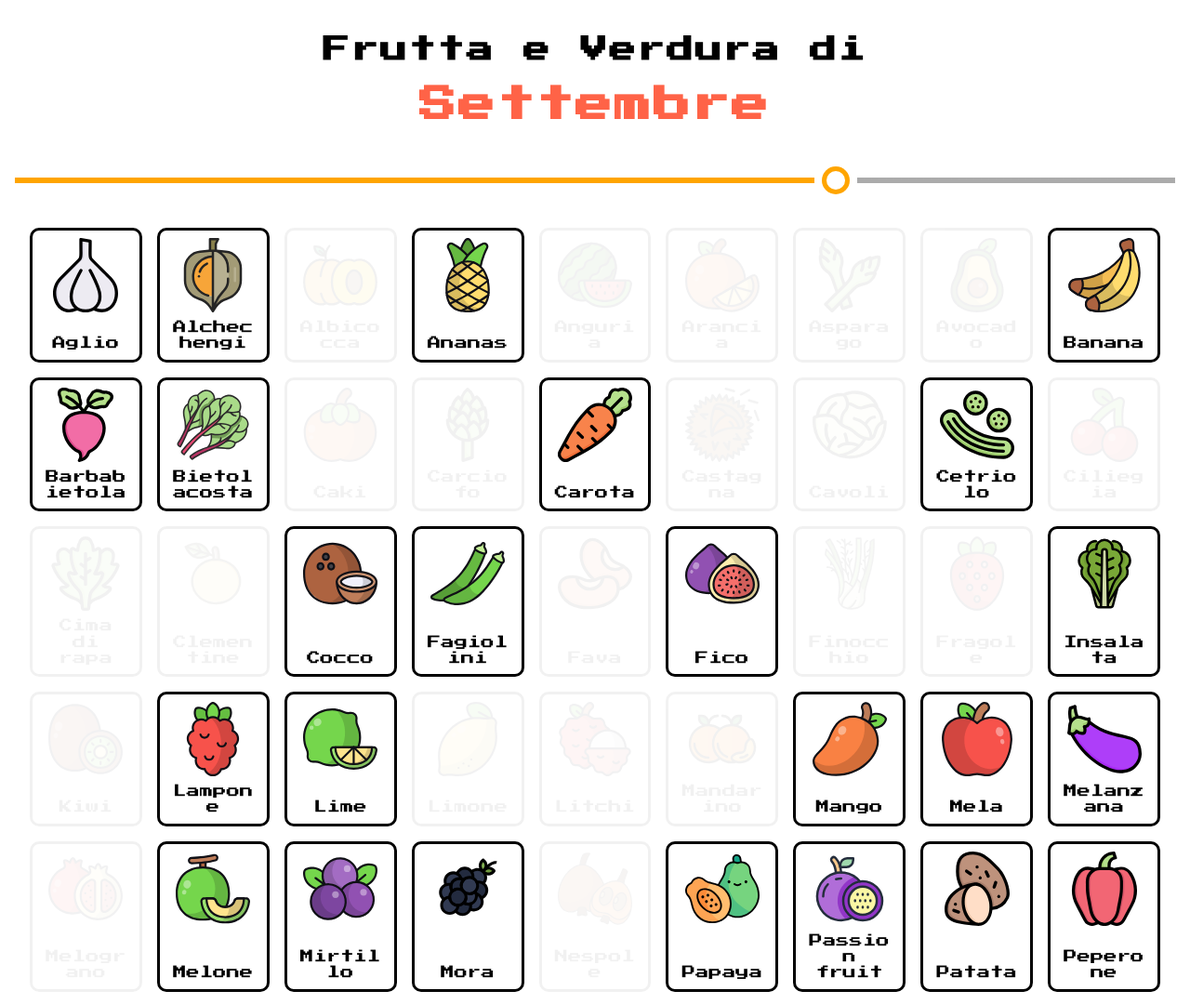
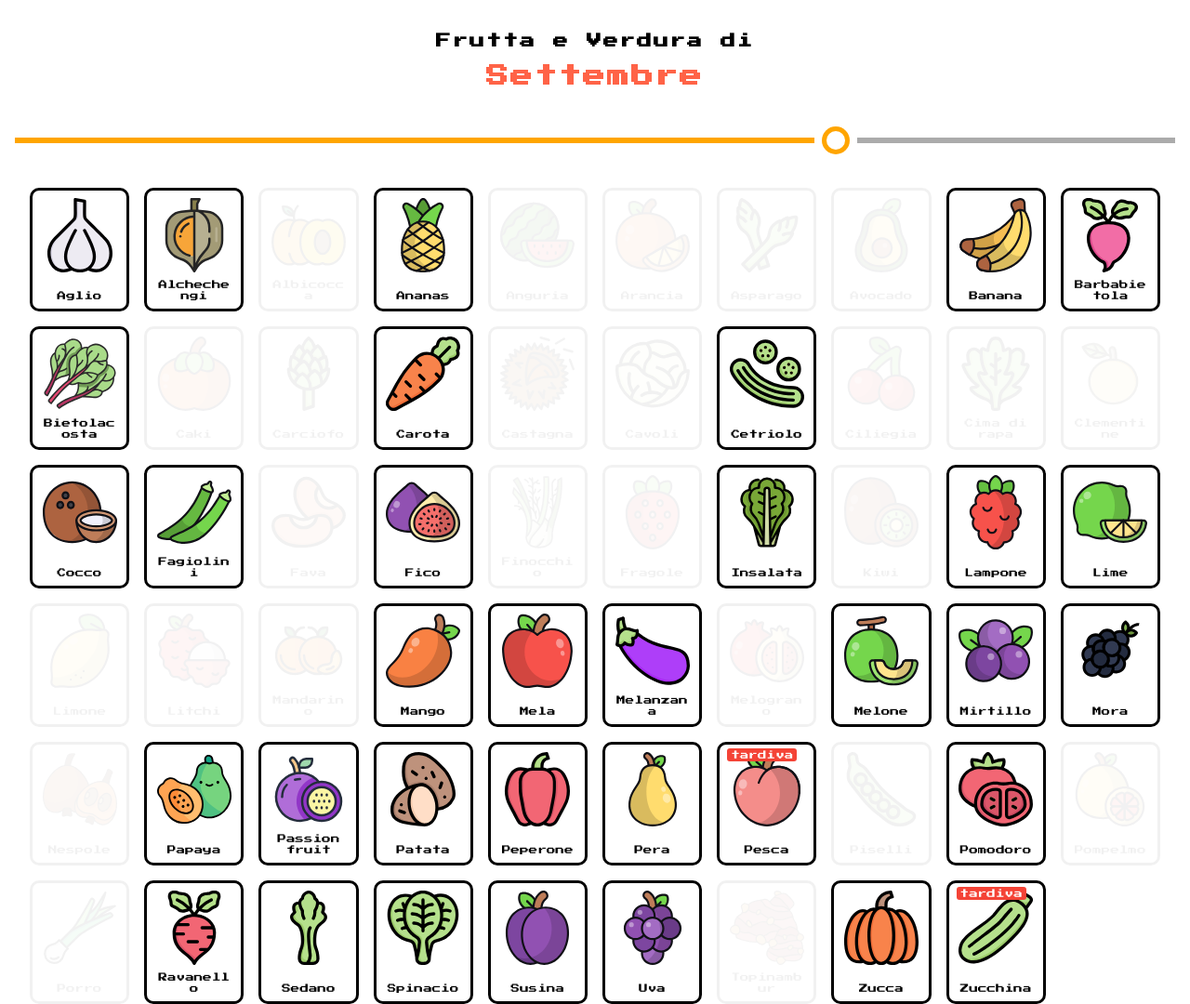
Before and after one commit to 483D8B/InSeasonNow, a plain HTML site: page index.html in a window 1280 px wide. Shown: the top 1080 px of the page at 93% size. Drawn offline with Linux system fonts and the light colour scheme.

Commit message:
visual testing

```diff
--- a/index.html
+++ b/index.html
@@ -24,7 +24,7 @@
 
         .fruit-grid {
             display: grid;
-            grid-template-columns: repeat(auto-fill, minmax(120px, 1fr));
+            grid-template-columns: repeat(auto-fill, minmax(100px, 1fr));
             gap: 1rem;
             padding: 1rem;
         }
@@ -50,7 +50,7 @@
 
         .fruit-item p {
             margin-top: 0.5rem;
-            font-size: 0.8rem;
+            font-size: 0.6rem;
             line-height: 1.2;
             word-wrap: break-word;
             hyphens: auto;
@@ -81,7 +81,6 @@
 
         h1 {
             text-align: center;
-            font-size: 1.2rem;
             margin: 1rem 0;
             letter-spacing: 2px;
             line-height: 1.5;
@@ -89,7 +88,7 @@
 
         #month-title {
             text-align: center;
-            font-size: 1.5rem;
+            font-size: 1rem;
             margin: 1rem 0;
             letter-spacing: 2px;
             line-height: 1.5;
@@ -99,7 +98,7 @@
             display: block;
             color: #ff6347;
             font-weight: bold;
-            font-size: 2rem;
+            font-size: 1.5rem;
             margin-top: 0.5rem;
         }
 
@@ -174,20 +173,20 @@
 
         @media (min-width: 768px) {
             .fruit-grid {
-                grid-template-columns: repeat(auto-fill, minmax(120px, 1fr));
+                grid-template-columns: repeat(auto-fill, minmax(100px, 1fr));
             }
 
             .fruit-item p {
-                font-size: 0.9rem;
+                font-size: 0.6rem;
             }
 
 
             #month-title {
-                font-size: 1.8rem;
+                font-size: 1rem;
             }
 
             .month-name {
-                font-size: 2.5rem;
+                font-size: 1.5rem;
             }
         }
     </style>
```
